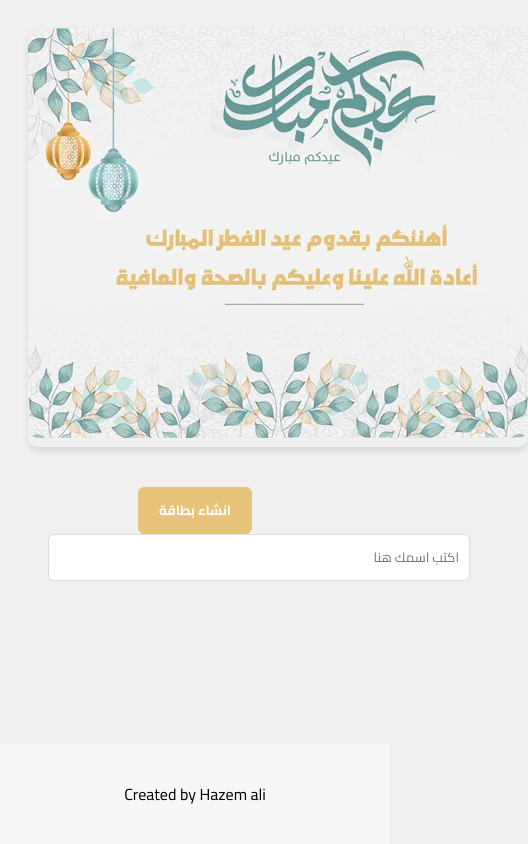
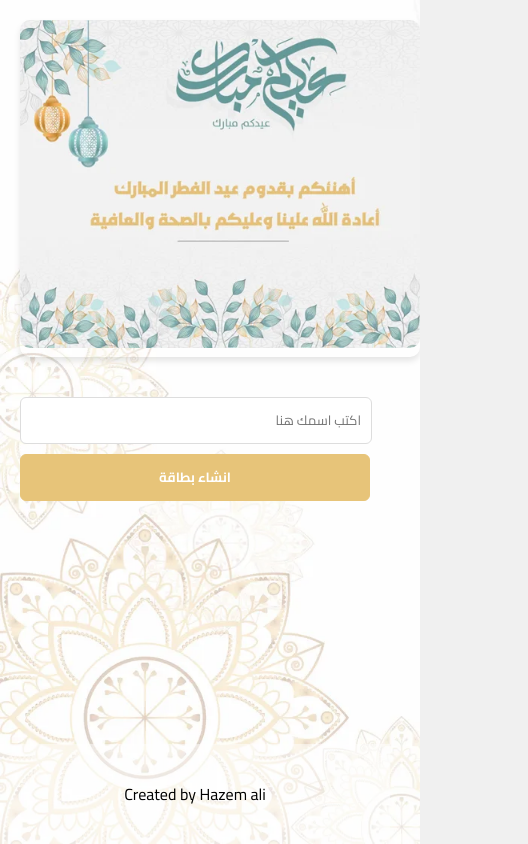
Before and after one commit to hazemali16/Eid-card, a plain HTML site: page index.html in a window 390 px wide. Shown: the whole page, 528 px wide, since content can reach past the window. Drawn offline with Linux system fonts and the light colour scheme.

Commit message:
Add files via upload

```diff
--- a/css/style.css
+++ b/css/style.css
@@ -1,8 +1,11 @@
 body {
+    box-sizing: border-box;
+    margin: 0;
     background-color: #f0f0f0;
+    height: 100vh;
     text-align: center;
     padding: 20px;
-    background-image: url(images/body.png);
+    background-image: url(../images/body.png);
     background-size: cover;
     font-family: 'Cairo', sans-serif;
     font-optical-sizing: auto;
@@ -10,9 +13,12 @@ body {
 .card {
     position: relative;
     border-radius: 10px;
-    width: fit-content;
+    width: 500px;
     box-shadow: 0 4px 6px rgba(0, 0, 0, 0.1);
     margin: 0 auto 40px auto;
+}
+.card img {
+    max-width: 100%;
 }
 .background-image {
     border-radius: 10px;
@@ -110,3 +116,17 @@ body {
     align-items: center;
     background-color: rgba(255, 255, 255, 0.5);
 }
+@media (max-width: 676px) {
+    .form {
+        display: flex;
+        flex-direction: column-reverse;
+        gap: 10px;
+    }
+    #nameInput {
+        width: calc(100% - 20px);
+        margin-left: 0;
+    }
+    .card {
+        width: 400px;
+    }
+}
--- a/index.html
+++ b/index.html
@@ -13,8 +13,10 @@
     <div class="card">
         <img class="background-image" src="images/eid.png" alt="Background Image" />
     </div>
-    <button onclick="createCard()" class="create">انشاء بطاقة</button>
-    <input type="text" id="nameInput" placeholder="اكتب اسمك هنا">
+    <div class="form">
+        <button onclick="createCard()" class="create">انشاء بطاقة</button>
+        <input type="text" id="nameInput" placeholder="اكتب اسمك هنا">
+    </div>
     <div class="overly">
         <div class="card-box">
             <h3>بطاقة الأهداء</h3>
--- a/js/script.js
+++ b/js/script.js
@@ -35,7 +35,7 @@ function createCard() {
         ctx.fillStyle = "#e7c479";
         ctx.textAlign = "center";
          // White text color
-        ctx.fillText(inputName, 260, 310);
+        ctx.fillText(inputName, (cardWidth / 2), cardHeight - (cardHeight / 4));
         // ctx.fillText("Created by Hazem Ali", 260, 340);
 
         // Convert canvas to data URL (PNG format)
```
